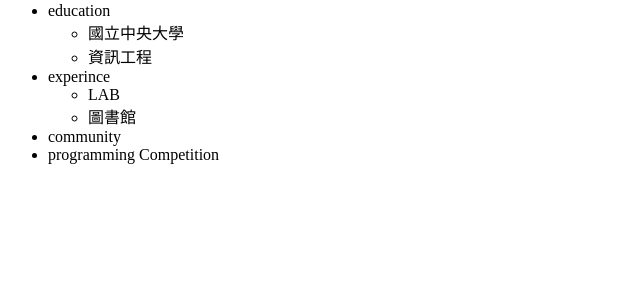
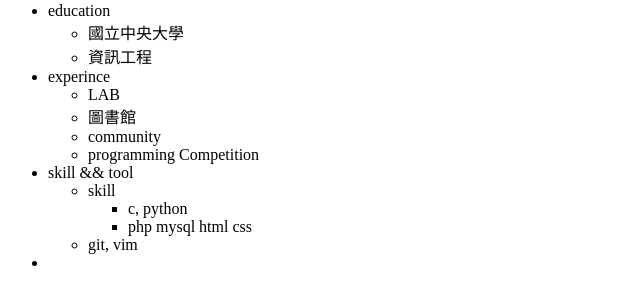
Before and after one commit to p870613/p870613.github.io, a plain HTML site: page index.html in a window 1280 px wide. Shown: the part 87-392 px from the top of the page, without its empty margins (0-640 px from the left). Drawn offline with Linux system fonts and the light colour scheme.

Commit message:
change content

```diff
--- a/index.html
+++ b/index.html
@@ -18,13 +18,25 @@
 				<ul>
 					<li>LAB</li>
 					<li>圖書館</li>
+                                    	<li>community</li>
+					<li>programming Competition</li>
 				</ul>
 			</li>
+			<li> skill && tool
+				<ul>
+					<li>skill
+						<ul>
+							<li>c, python</li>
+							<li>php mysql html css</li>
+						</ul>
+					</li>
 
-			<li>community
-			</li>
+					<li>
+						git, vim
+					</li>
+				</ul>
+			<li>
 
-			<li>programming Competition</li>
 
 		</ul>
 	</body>
```
